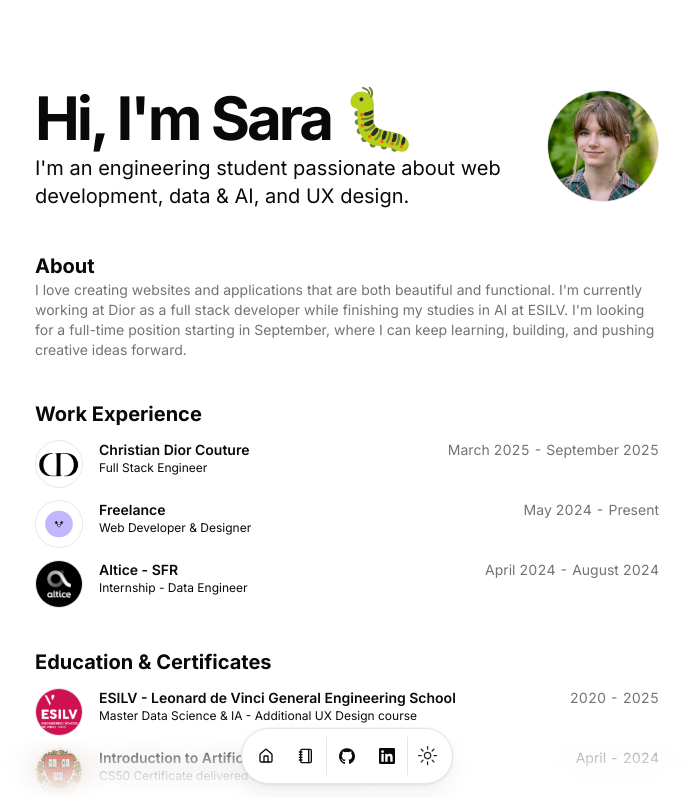
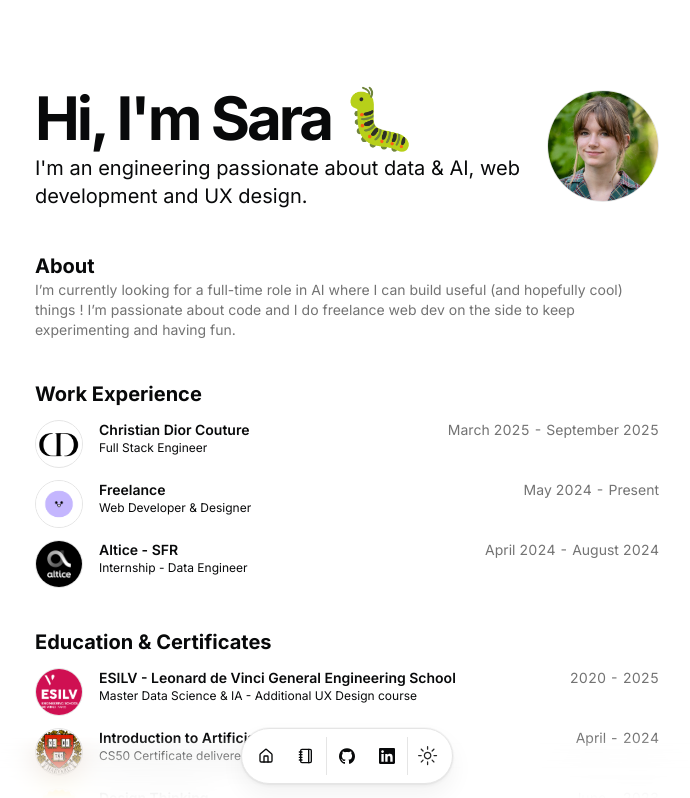
Before and after one commit to ThibSara/online-CV, a Next.js app: page / in a window 1280 px wide. Shown: the top 798 px of the page, without its empty margins (293-983 px from the left). Built offline with nearby package versions, Linux system fonts and the light colour scheme.

Commit message:
Update resume description and summary

```diff
--- a/src/data/resume.tsx
+++ b/src/data/resume.tsx
@@ -7,9 +7,9 @@
   url: "https://dillion.io",
   location: "Paris, France",
   description:
-    "I'm an engineering student passionate about web development, data & AI, and UX design.",
+    "I'm an engineering passionate about data & AI, web development and UX design.",
   summary:
-    "I love creating websites and applications that are both beautiful and functional. I'm currently working at Dior as a full stack developer while finishing my studies in AI at ESILV. I'm looking for a full-time position starting in September, where I can keep learning, building, and pushing creative ideas forward.",
+    "I’m currently looking for a full-time role in AI where I can build useful (and hopefully cool) things ! I’m passionate about code and I do freelance web dev on the side to keep experimenting and having fun.",
   avatarUrl: "/me.png",
   skills: [
     "React",
```
